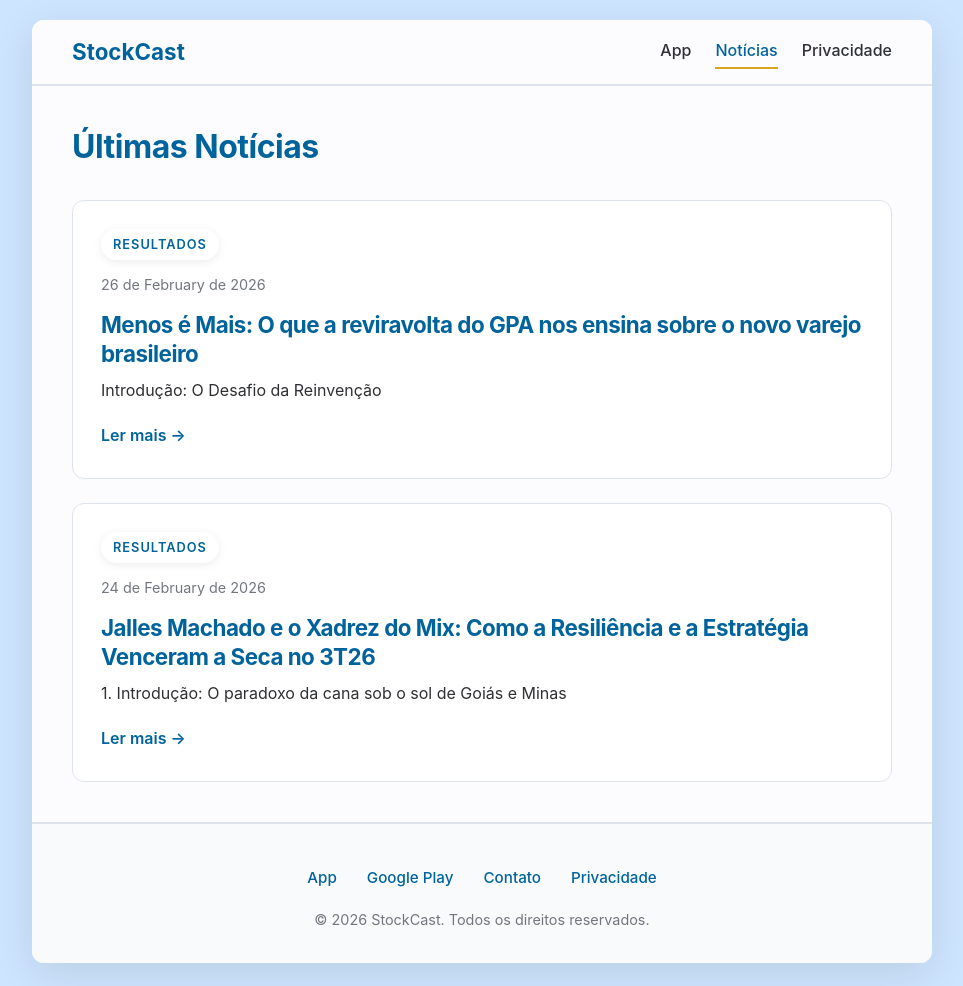
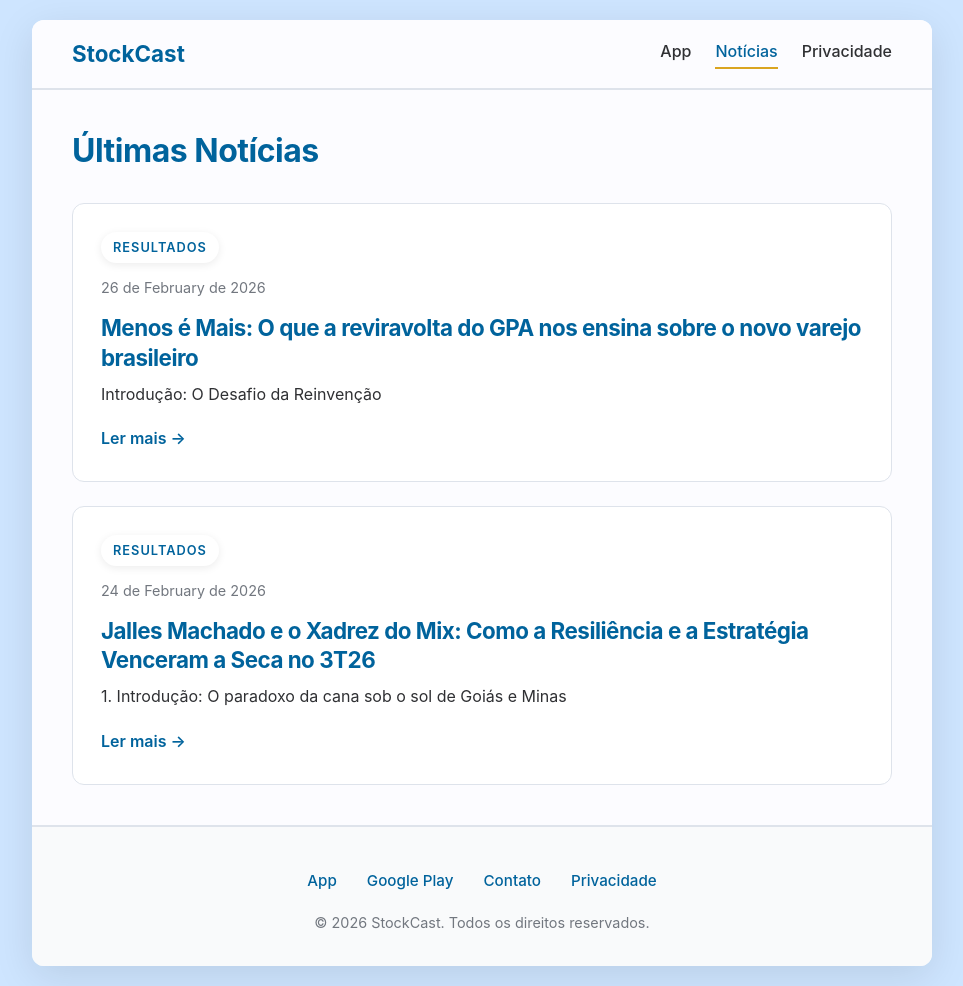
Before and after one commit to StockCast/stockcast.github.io, a Jekyll site: the page built from index.markdown, in a window 1280 px wide. Shown: the whole page, without its empty margins (158-1121 px from the left). Built offline with Jekyll 4.4.1, drawn with Linux system fonts in a browser that asks for light colours.

Commit message:
fix: fix header style differences

```diff
--- a/assets/css/style.css
+++ b/assets/css/style.css
@@ -55,11 +55,12 @@ a:hover {
 
 header {
   background: var(--container);
-  padding: 12px 40px;
+  padding: 16px 40px;
   display: flex;
   justify-content: space-between;
   align-items: center;
   border-bottom: 2px solid var(--border);
+  line-height: 1.6;
 }
 
 .site-nav__logo {
```
